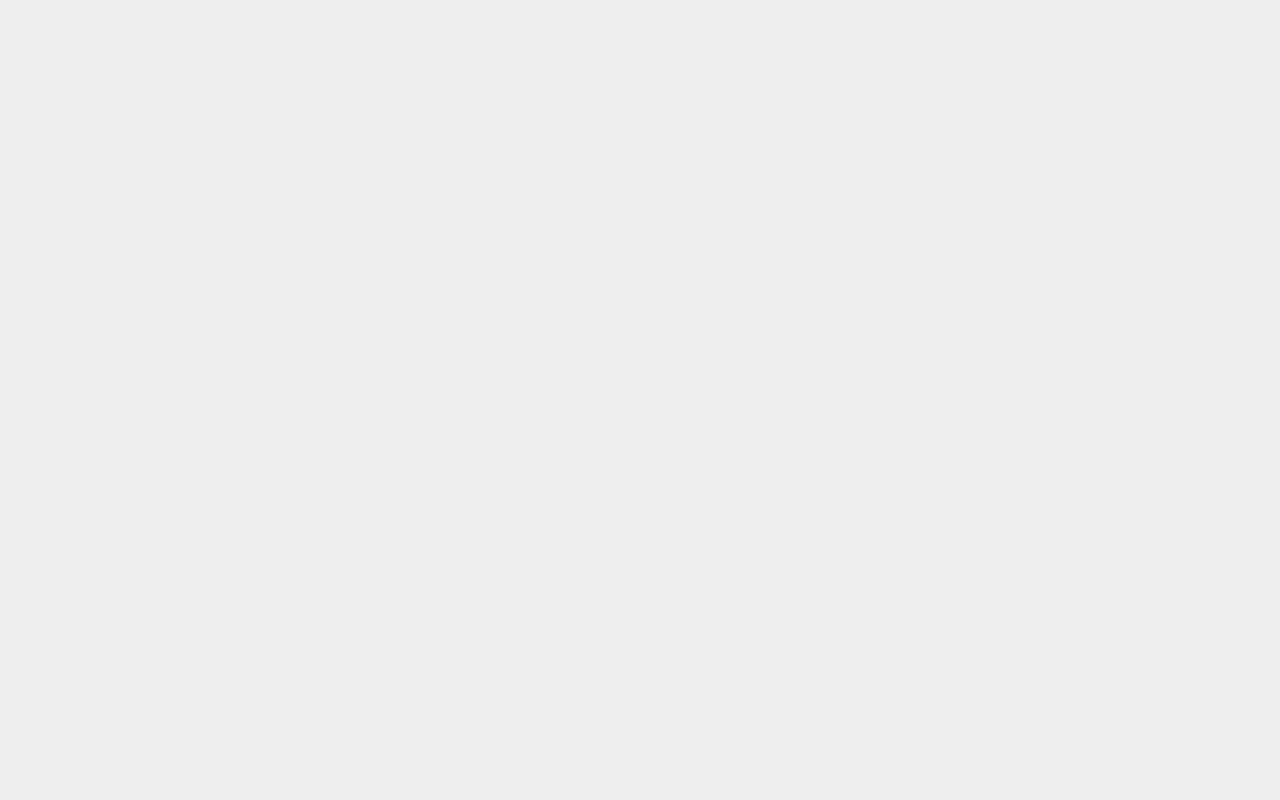
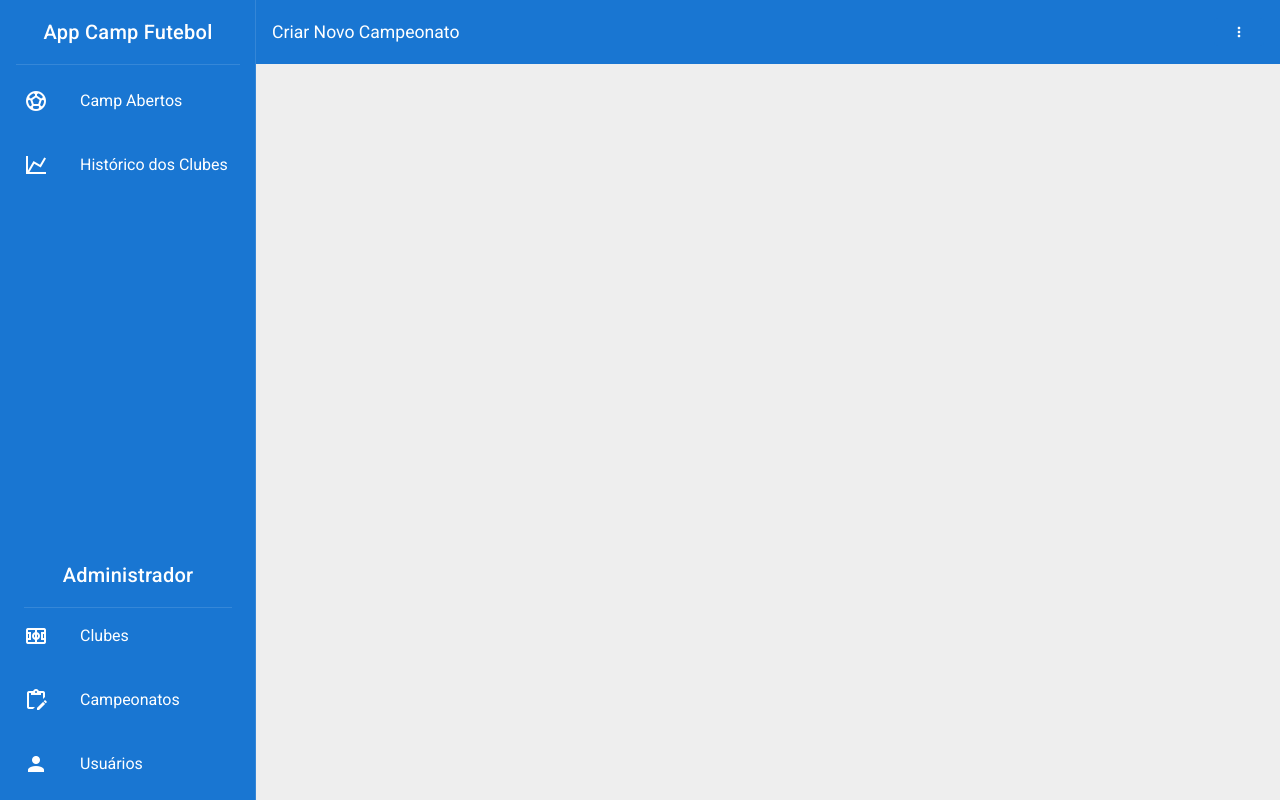
Before and after one commit to CaioCesarRocha/ranking_futebol, a Vue app in the folder frontend/: page /newLeague in a window 1280 px wide. Built offline with nearby package versions, Linux system fonts and the light colour scheme.

Commit message:
Pequenas alterações
Pequenas alterações, pages editClub, ListClub, newClub, no componente DrawerToolbar

```diff
--- a/frontend/src/components/DrawerToolbar.vue
+++ b/frontend/src/components/DrawerToolbar.vue
@@ -160,7 +160,7 @@ export default {
         ],
         itemsAdmin: [
             { title: 'Clubes', icon: 'mdi-soccer-field', link: '/ListClub' },
-            { title: 'Campeonatos', icon: 'mdi-clipboard-edit-outline', link: '/setores' },
+            { title: 'Campeonatos', icon: 'mdi-clipboard-edit-outline', link: '/ListLeague' },
         ],
         itemsSupplier: [
             { title: 'Usuários', icon: 'mdi-account', link:'/import' },
--- a/frontend/src/router.js
+++ b/frontend/src/router.js
@@ -46,6 +46,14 @@ const router = new Router({
             meta: {
                 title: "Clubes Criados",
             }
+        },
+        {
+            path: '/newLeague',
+            name: 'newLeague',
+            component: () => import('./views/newLeague.vue'),
+            meta: {
+                title: "Criar Novo Campeonato",
+            }
         }
     ]
 })
--- a/frontend/src/views/ListClub.vue
+++ b/frontend/src/views/ListClub.vue
@@ -71,10 +71,10 @@
                                 </v-layout>
                             </template>
 
-                            <template v-slot:[`item.id`]="{ item }" >
+                             <template v-slot:[`item.id`]="{ item }" >
                                 <v-layout justify-end>
                                     <v-icon class="mr-0" color="grey darken-4" v-model="item.id" medium>
-                                        mdi-playlist-edit
+                                       mdi-shield-edit
                                     </v-icon>
                                 </v-layout>
                             </template>
@@ -141,7 +141,10 @@ export default {
             {text: 'Nome',align: 'center',sortable: false,value:'nome',
              class: "light-blue darked-1 white--text"
             },
-            {text: 'Estado', value: 'estado', align:'center',class: "light-blue darked-1 white--text"},
+            {text: 'Estado', value: 'estado', align:'center',class: "light-blue darked-1 white--text"
+            },
+            {text: '', value: 'id', align:'center',class: "light-blue darked-1 white--text"
+            },
         ],
     }),
     computed:{
--- a/frontend/src/views/editClub.vue
+++ b/frontend/src/views/editClub.vue
@@ -30,6 +30,7 @@
                                     </v-card-text>
 
                                     <v-select class="px-8 pl-5 py-0 pt-4"
+                                            v-model="clube.estado"
                                             :items="items"
                                             :menu-props="{ top: true, offsetY: true }"
                                             label="Estado"
@@ -40,8 +41,8 @@
                                             outlined
                                             label="Historico do Clube"
                                             v-model="clube.historico"
-                                            error-messages="historicoErrors"
-                                            name="titulos"
+                                            :error-messages="historicoErrors"
+                                            name="historico"
                                             type="text"
                                             class="mt-1"
                                         />
@@ -100,7 +101,8 @@ export default {
     },
 
     data:()=>({
-        items: ['Minas Gerais', 'São Paulo', 'Rio Grande do Sul', 'Rio de Janeiro'],
+        items: ['Alagoas','Bahia','Ceará','Distrito Federal','Goiás','Maranhão','Mato grosso','Minas Gerais','Paraná','Pernambuco','Santa Catarina', 'São Paulo', 'Rio Grande do Sul', 'Rio de Janeiro'
+               ],
         clube:{
             nome: '',
             estado: '',
--- a/frontend/src/views/newClub.vue
+++ b/frontend/src/views/newClub.vue
@@ -94,7 +94,8 @@ export default {
         DrawerToolbar
     },
     data: () => ({
-        items: ['Minas Gerais', 'São Paulo', 'Rio Grande do Sul', 'Rio de Janeiro'],
+        items: ['Alagoas','Bahia','Ceará','Distrito Federal','Goias','Maranhão','Mato grosso','Minas Gerais','Paraná','Pernambuco','Santa Catarina', 'São Paulo', 'Rio Grande do Sul', 'Rio de Janeiro'
+               ],
         clube:{
             nome: '',
             estado: '',
--- /dev/null
+++ b/frontend/src/views/newLeague.vue
@@ -0,0 +1,20 @@
+<template>
+    <div>
+        <DrawerToolbar :routeName="$route.meta.title"/>
+    </div>
+</template>
+
+
+
+<script>
+import DrawerToolbar from '../components/DrawerToolbar'
+
+export default {
+    components:{
+        DrawerToolbar,
+    },
+    data:()=>({
+
+    })
+}
+</script>
```
